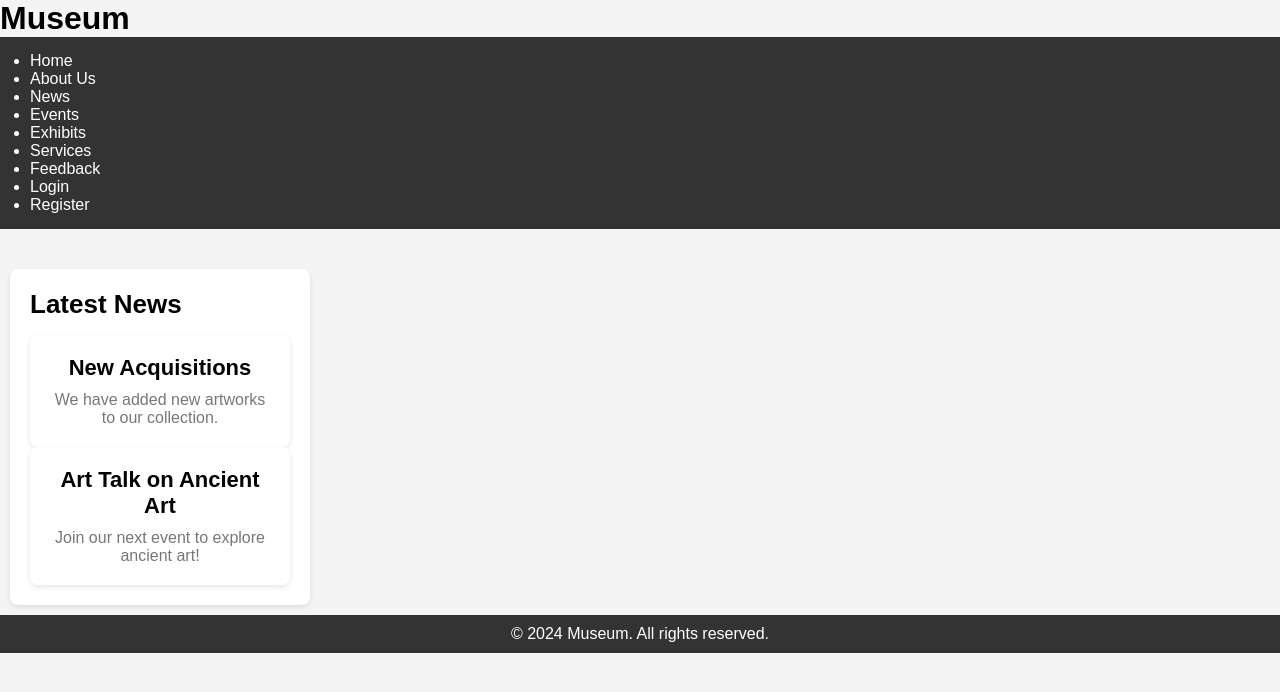
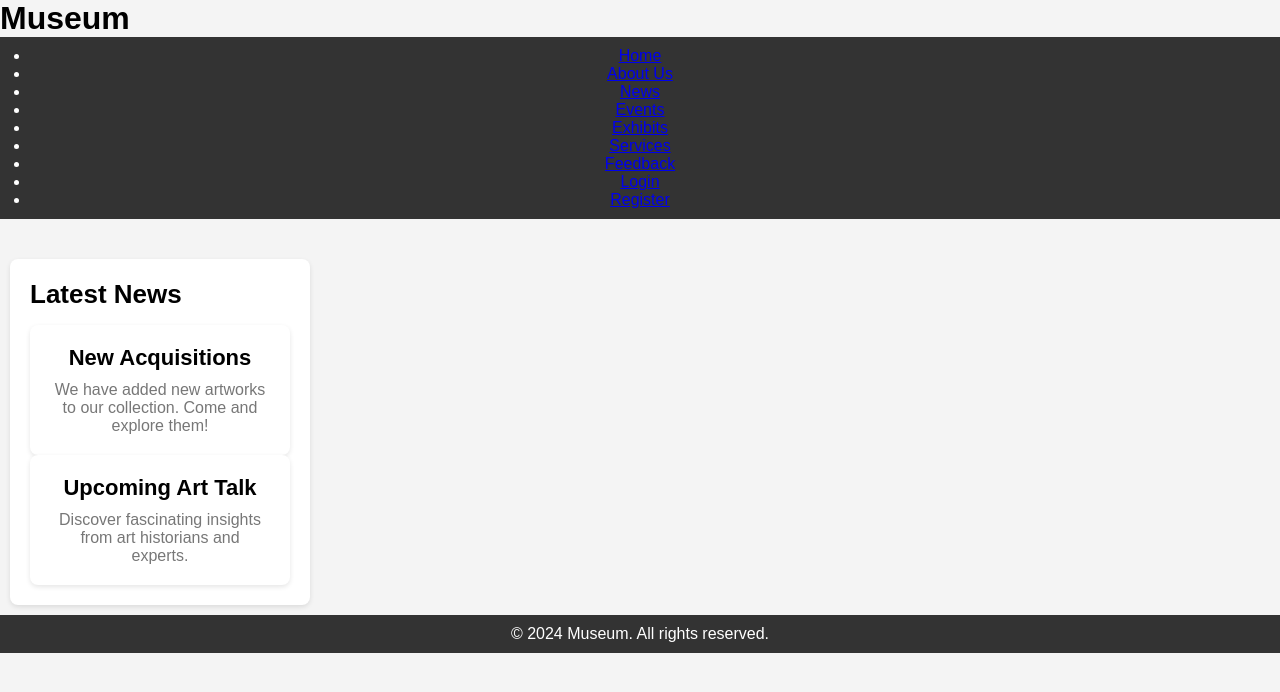
Before and after one commit to Nikoliadis/DEV5003-Nikoliadis, a Flask app: page /news in a window 1280 px wide. Shown: the top 692 px of the page. Run offline with Flask 3, Linux system fonts and the light colour scheme.

Commit message:
fixed the css now we need the pictures and fix the site options

```diff
--- a/server.py
+++ b/server.py
@@ -23,21 +23,22 @@ class User(db.Model, UserMixin):
 
 @login_manager.user_loader
 def load_user(user_id):
-    return User.query.get(int(user_id))
+    return db.session.get(User, int(user_id))
 
 @app.route("/")
 def home():
     featured_items = [
-        {'title': 'Ancient Vase', 'image': 'https://static01.nyt.com/images/2017/08/01/nyregion/01-SEIZE-1/01-SEIZE-1-superJumbo.jpg', 'description': 'A rare ancient vase from the 4th century.'},
-        {'title': 'Renaissance Painting', 'image': 'https://encrypted-tbn0.gstatic.com/images?q=tbn:ANd9GcSYQzhGI2Jnk42d8TP2E6D1nd5k3q3BqRpf7Q&s', 'description': 'A beautiful painting from the Renaissance period.'},
-        {'title': 'Ancient Sculpture', 'image': 'https://upload.wikimedia.org/wikipedia/commons/c/cc/Ancient_Roman_Sculpture.jpg', 'description': 'A rare sculpture from Ancient Rome.'},
-        {'title': 'Impressionist Artwork', 'image': 'https://upload.wikimedia.org/wikipedia/commons/f/fd/Impressionist_Painting.jpg', 'description': 'A beautiful painting from the Impressionist era.'}
+        {'title': 'Ancient Vase', 'image': 'https://upload.wikimedia.org/wikipedia/commons/0/0d/Ancient_vase_4th_century.jpg', 'description': 'A rare ancient vase from the 4th century.'},
+        {'title': 'Renaissance Painting', 'image': 'https://upload.wikimedia.org/wikipedia/commons/7/7f/Leonardo_da_Vinci_-_The_Lady_with_an_ERMINE.jpg', 'description': 'A beautiful painting from the Renaissance period.'},
+        {'title': 'Ancient Sculpture', 'image': 'https://upload.wikimedia.org/wikipedia/commons/a/a5/Ancient_Roman_Sculpture.jpg', 'description': 'A rare sculpture from Ancient Rome.'},
+        {'title': 'Impressionist Artwork', 'image': 'https://upload.wikimedia.org/wikipedia/commons/9/97/Impression_Sunrise.jpg', 'description': 'A beautiful painting from the Impressionist era.'}
     ]
 
     if current_user.is_authenticated:
         return render_template('home.html', featured_items=featured_items)
     else:
         return render_template('home.html')
+
 
 @app.route("/login", methods=['GET', 'POST'])
 def login():
--- a/migrations/static/styles.css
+++ b/static/styles.css
@@ -76,18 +76,30 @@ body {
 nav {
     background-color: #333;
     color: white;
-    padding: 15px 30px;
+    padding: 10px 30px;
+    text-align: center;
 }
 
-nav a {
+.navbar {
+    list-style-type: none;
+    padding: 0;
+    margin: 0;
+    display: flex;
+    justify-content: center;
+}
+
+.navbar li {
+    margin: 0 20px;
+}
+
+.navbar a {
+    text-decoration: none;
     color: white;
-    text-decoration: none;
-    margin-right: 20px;
     font-size: 16px;
 }
 
-nav a:hover {
-    text-decoration: underline;
+.navbar a:hover {
+    color: #ddd;
 }
 
 .museum-info, .news-section, .events-section, .exhibits-section, .services-section, .feedback-section {
--- a/templates/admin.html
+++ b/templates/admin.html
@@ -1,8 +1,8 @@
 {% extends 'base.html' %}
 
 {% block content %}
-<section class="admin-section">
+<div class="services-section">
     <h2>Admin Panel</h2>
-    <p>Welcome to the Admin Panel. Manage museum exhibits, news, and events here.</p>
-</section>
+    <p>Manage the museum’s data including exhibits, news, and events in one place.</p>
+</div>
 {% endblock %}
--- a/templates/feedback.html
+++ b/templates/feedback.html
@@ -1,9 +1,9 @@
 {% extends 'base.html' %}
 
 {% block content %}
-<div class="feedback-form">
+<div class="services-section">
     <h2>Feedback</h2>
-    <p>Your feedback helps us improve. Share your experience with us!</p>
+    <p>We value your opinions. Please leave your feedback to help us improve your museum experience.</p>
     <form method="POST">
         <label for="message">Your Feedback:</label>
         <textarea id="message" name="message" required></textarea>
--- a/templates/news.html
+++ b/templates/news.html
@@ -1,16 +1,16 @@
 {% extends 'base.html' %}
 
 {% block content %}
-<div class="news-section">
+<div class="services-section">
     <h2>Latest News</h2>
     <div class="grid">
         <div class="grid-item">
             <h3>New Acquisitions</h3>
-            <p>We have added new artworks to our collection.</p>
+            <p>We have added new artworks to our collection. Come and explore them!</p>
         </div>
         <div class="grid-item">
-            <h3>Art Talk on Ancient Art</h3>
-            <p>Join our next event to explore ancient art!</p>
+            <h3>Upcoming Art Talk</h3>
+            <p>Discover fascinating insights from art historians and experts.</p>
         </div>
     </div>
 </div>
```
Also changed, not shown: templates/book_visit.html (+4 -5 lines).
